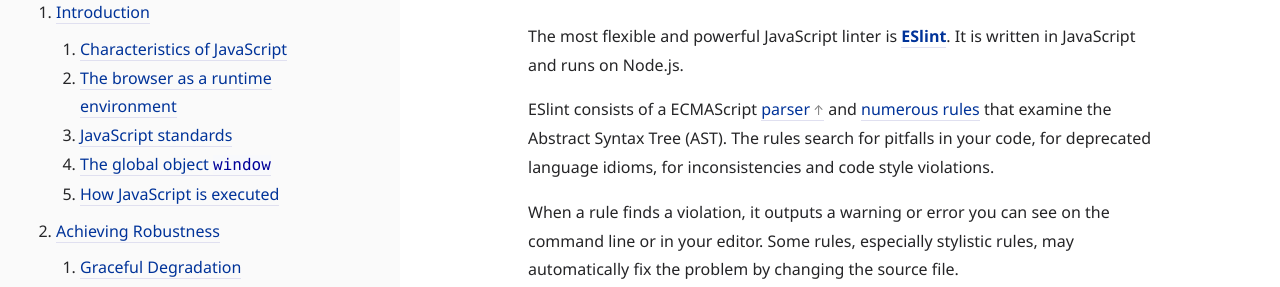
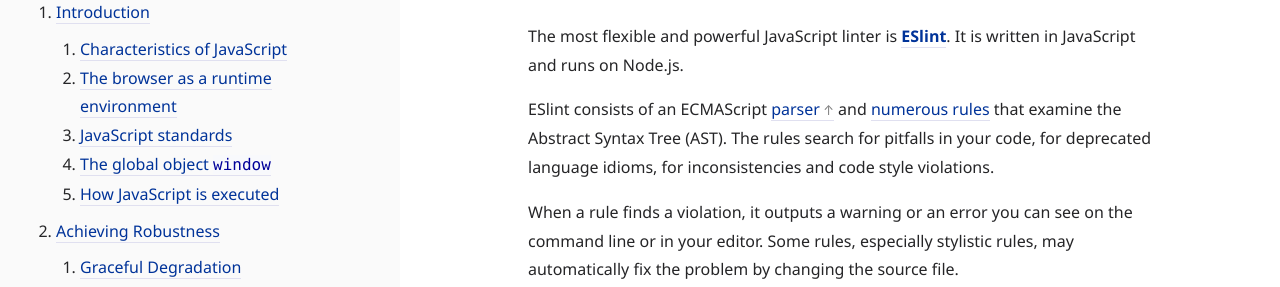
Before and after one commit to molily/molily.de, a Jekyll site: the page built from _posts/2017-12-21-robust-javascript.md, in a window 1280 px wide and 1400 px high, scrolled down 44789 px. Shown: the part 162-449 px from the top of the window. Built offline with Jekyll 4.4.1, drawn with Linux system fonts in a browser that asks for light colours; some web fonts are replaced; some of the changed text lies outside the part shown.

Commit message:
Links, typos, styling

````diff
--- a/_posts/2017-12-21-robust-javascript.md
+++ b/_posts/2017-12-21-robust-javascript.md
@@ -301,7 +301,7 @@
 
 Graceful Degradation and Progressive Enhancement are two implementations of the same idea, but with a different twist.
 
-Graceful Degradation aims for the full experience using bleeding-edge technologies – the [moonshot](http://whatis.techtarget.com/definition/moonshot). Building a perfect site takes a lot of time and resources. When such a page is built, it typically only works in one browser on the newest devices.
+Graceful Degradation aims for the full experience using bleeding-edge technologies – the [moonshot](http://whatis.techtarget.com/definition/moonshot). Building a perfect site takes a lot of time and resources. When such a page is built, it typically works only in one browser on the newest devices.
 
 Then sophisticated fallbacks need to be added after the fact. This turns out to be difficult and tedious. For certain new browser features, developing equivalent fallbacks is virtually impossible. But more importantly, adding fallbacks is often neglected. When the budget is almost exhausted, web developers tend to add “this site requires browser X” signs, excluding many users, instead of writing proper fallbacks.
 
@@ -1007,7 +1007,7 @@
 
 ### Type checks with `instanceof`
 
-Besides `typeof`, there are several other ways to check the type of a value. One of them is the `instanceof` operator.
+Besides `typeof`, there are several other ways to check the type of a value. One of them is the [`instanceof` operator](https://developer.mozilla.org/en-US/docs/Web/JavaScript/Reference/Operators/instanceof).
 
 Simply speaking, `instanceof` returns whether an object is an instance of a given class. For example, `value instanceof Date` returns true if the value is a `Date` object. `instanceof` expects the object on the left side and a class on the right side.
 
@@ -1147,7 +1147,7 @@
 
 But how do we check whether the function threw an exception?
 
-The `try { … } catch (error) { … }` statement wraps a piece of code and adds exception handling.
+The [`try { … } catch (error) { … }` statement](https://developer.mozilla.org/en-US/docs/Web/JavaScript/Reference/Statements/try...catch) wraps a piece of code and adds exception handling.
 
 ```js
 const selector = 'a selector that might be unknown or invalid';
@@ -1339,9 +1339,9 @@
 
 The most flexible and powerful JavaScript linter is **[ESlint](https://eslint.org/)**. It is written in JavaScript and runs on Node.js.
 
-ESlint consists of a ECMAScript [parser](#parsing-errors) and [numerous rules](https://eslint.org/docs/rules/) that examine the Abstract Syntax Tree (AST). The rules search for pitfalls in your code, for deprecated language idioms, for inconsistencies and code style violations.
-
-When a rule finds a violation, it outputs a warning or error you can see on the command line or in your editor. Some rules, especially stylistic rules, may automatically fix the problem by changing the source file.
+ESlint consists of an ECMAScript [parser](#parsing-errors) and [numerous rules](https://eslint.org/docs/rules/) that examine the Abstract Syntax Tree (AST). The rules search for pitfalls in your code, for deprecated language idioms, for inconsistencies and code style violations.
+
+When a rule finds a violation, it outputs a warning or an error you can see on the command line or in your editor. Some rules, especially stylistic rules, may automatically fix the problem by changing the source file.
 
 In addition to the built-in rules, ESlint is fully extensible via plugins. A lot of libraries and ecosystems have created ESlint plugins that check for the respective best practices. For example, there are [rules for writing React.js code](https://github.com/yannickcr/eslint-plugin-react) and [rules that check React/JSX code for accessibility issues](https://github.com/evcohen/eslint-plugin-jsx-a11y).
 
--- a/css/book.scss
+++ b/css/book.scss
@@ -43,10 +43,6 @@
  * @section Root element and Body
  *
  */
-
-html {
-  overflow-wrap: break-word;
-}
 
 body {
   counter-reset: h2 h3 h4;
@@ -108,6 +104,15 @@
 
 caption {
   text-align: center;
+}
+
+/**
+ * @section Code
+ *
+ */
+
+pre, code {
+  overflow-wrap: break-word;
 }
 
 /**
````
Also changed, not shown: other parts of _posts/2017-12-21-robust-javascript.md (+3 -3 lines).
